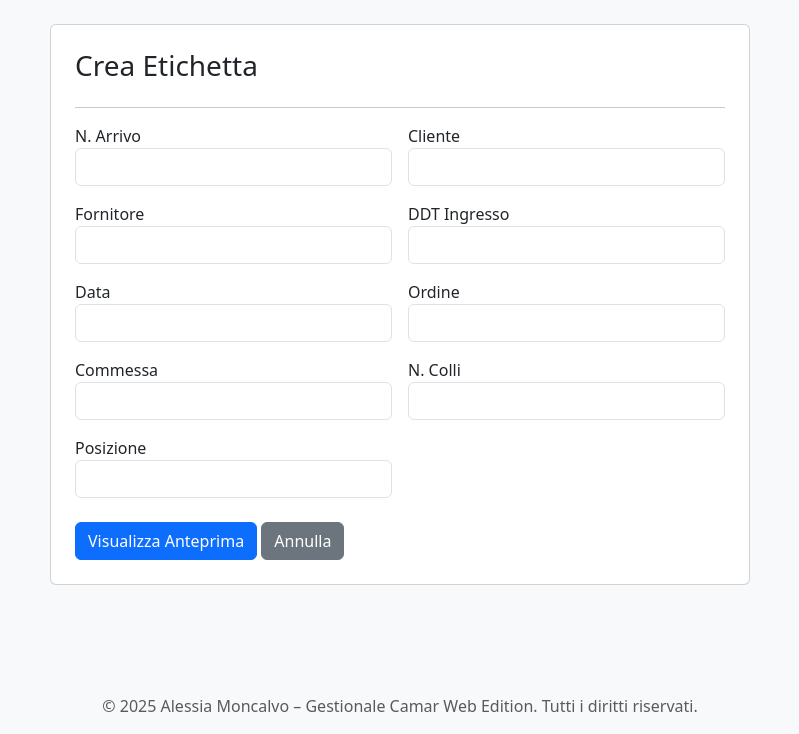
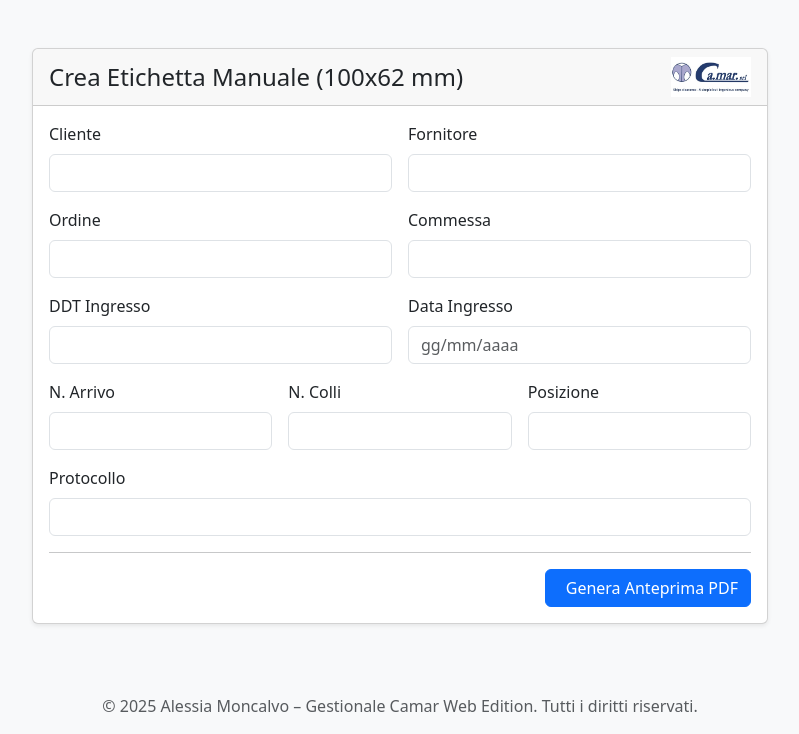
Before and after one commit to Camarsrl/gestionale_web, a Flask app: page /etichetta in a window 1280 px wide. Shown: the part 66-800 px from the top of the page, without its empty margins (240-1039 px from the left). Run offline with Flask 3, Linux system fonts and the light colour scheme; the visitor is signed in with stand-in values (Sample User, id 1); data that the repository does not hold is empty.

Commit message:
Update etichetta_manuale.html

```diff
--- a/templates/etichetta_manuale.html
+++ b/templates/etichetta_manuale.html
@@ -1,24 +1,73 @@
 {% extends "layout.html" %}
+
 {% block content %}
-<div class="card p-4 mx-auto" style="max-width: 700px;">
-    <h3>Crea Etichetta</h3>
-    <hr>
-    <form method="POST" action="{{ url_for('etichetta_preview') }}" target="_blank">
-        <div class="row g-3">
-            <div class="col-md-6"><label>N. Arrivo</label><input type="text" name="n_arrivo" class="form-control" value="{{ articolo.n_arrivo or '' }}"></div>
-            <div class="col-md-6"><label>Cliente</label><input type="text" name="cliente" class="form-control" value="{{ articolo.cliente or '' }}"></div>
-            <div class="col-md-6"><label>Fornitore</label><input type="text" name="fornitore" class="form-control" value="{{ articolo.fornitore or '' }}"></div>
-            <div class="col-md-6"><label>DDT Ingresso</label><input type="text" name="n_ddt_ingresso" class="form-control" value="{{ articolo.n_ddt_ingresso or '' }}"></div>
-            <div class="col-md-6"><label>Data</label><input type="text" name="data_ingresso" class="form-control" value="{{ articolo.data_ingresso.strftime('%d/%m/%Y') if articolo and articolo.data_ingresso else '' }}"></div>
-            <div class="col-md-6"><label>Ordine</label><input type="text" name="ordine" class="form-control" value="{{ articolo.ordine or '' }}"></div>
-            <div class="col-md-6"><label>Commessa</label><input type="text" name="commessa" class="form-control" value="{{ articolo.commessa or '' }}"></div>
-            <div class="col-md-6"><label>N. Colli</label><input type="text" name="n_colli" class="form-control" value="{{ articolo.n_colli or '' }}"></div>
-            <div class="col-md-6"><label>Posizione</label><input type="text" name="posizione" class="form-control" value="{{ articolo.posizione or '' }}"></div>
+<div class="container mt-4">
+    <div class="row justify-content-center">
+        <div class="col-md-8">
+            <div class="card shadow-sm">
+                <div class="card-header d-flex justify-content-between align-items-center">
+                    <h4 class="mb-0">Crea Etichetta Manuale (100x62 mm)</h4>
+                    {% if logo_url %}<img src="{{ logo_url }}" alt="Logo" style="height: 40px;">{% endif %}
+                </div>
+                <div class="card-body">
+                    <form method="post" action="{{ url_for('etichetta_preview') }}" target="_blank">
+                        <div class="row g-3">
+
+                            <div class="col-md-6">
+                                <label for="cliente-input" class="form-label">Cliente</label>
+                                <input class="form-control" list="clienti-datalist" id="cliente-input" name="cliente" value="{{ articolo.cliente if articolo else '' }}">
+                                <datalist id="clienti-datalist">
+                                    {% for cliente in clienti %}
+                                        <option value="{{ cliente }}">
+                                    {% endfor %}
+                                </datalist>
+                            </div>
+
+                            <div class="col-md-6">
+                                <label class="form-label">Fornitore</label>
+                                <input name="fornitore" class="form-control" value="{{ articolo.fornitore if articolo else '' }}">
+                            </div>
+                            <div class="col-md-6">
+                                <label class="form-label">Ordine</label>
+                                <input name="ordine" class="form-control" value="{{ articolo.ordine if articolo else '' }}">
+                            </div>
+                            <div class="col-md-6">
+                                <label class="form-label">Commessa</label>
+                                <input name="commessa" class="form-control" value="{{ articolo.commessa if articolo else '' }}">
+                            </div>
+                            <div class="col-md-6">
+                                <label class="form-label">DDT Ingresso</label>
+                                <input name="n_ddt_ingresso" class="form-control" value="{{ articolo.n_ddt_ingresso if articolo else '' }}">
+                            </div>
+                            <div class="col-md-6">
+                                <label class="form-label">Data Ingresso</label>
+                                <input name="data_ingresso" class="form-control" placeholder="gg/mm/aaaa" value="{{ articolo.data_ingresso.strftime('%d/%m/%Y') if articolo and articolo.data_ingresso }}">
+                            </div>
+                            <div class="col-md-4">
+                                <label class="form-label">N. Arrivo</label>
+                                <input name="n_arrivo" class="form-control" value="{{ articolo.n_arrivo if articolo else '' }}">
+                            </div>
+                            <div class="col-md-4">
+                                <label class="form-label">N. Colli</label>
+                                <input name="n_colli" class="form-control" value="{{ articolo.n_colli if articolo else '' }}">
+                            </div>
+                            <div class="col-md-4">
+                                <label class="form-label">Posizione</label>
+                                <input name="posizione" class="form-control" value="{{ articolo.posizione if articolo else '' }}">
+                            </div>
+                            <div class="col-md-12">
+                                <label class="form-label">Protocollo</label>
+                                <input name="protocollo" class="form-control" value="{{ articolo.protocollo if articolo else '' }}">
+                            </div>
+                        </div>
+                        <hr>
+                        <div class="d-flex justify-content-end">
+                            <button type="submit" class="btn btn-primary"><i class="bi bi-printer me-2"></i>Genera Anteprima PDF</button>
+                        </div>
+                    </form>
+                </div>
+            </div>
         </div>
-        <div class="mt-4">
-            <button type="submit" class="btn btn-primary">Visualizza Anteprima</button>
-            <a href="{{ url_for('main_menu') }}" class="btn btn-secondary">Annulla</a>
-        </div>
-    </form>
+    </div>
 </div>
 {% endblock %}
```
